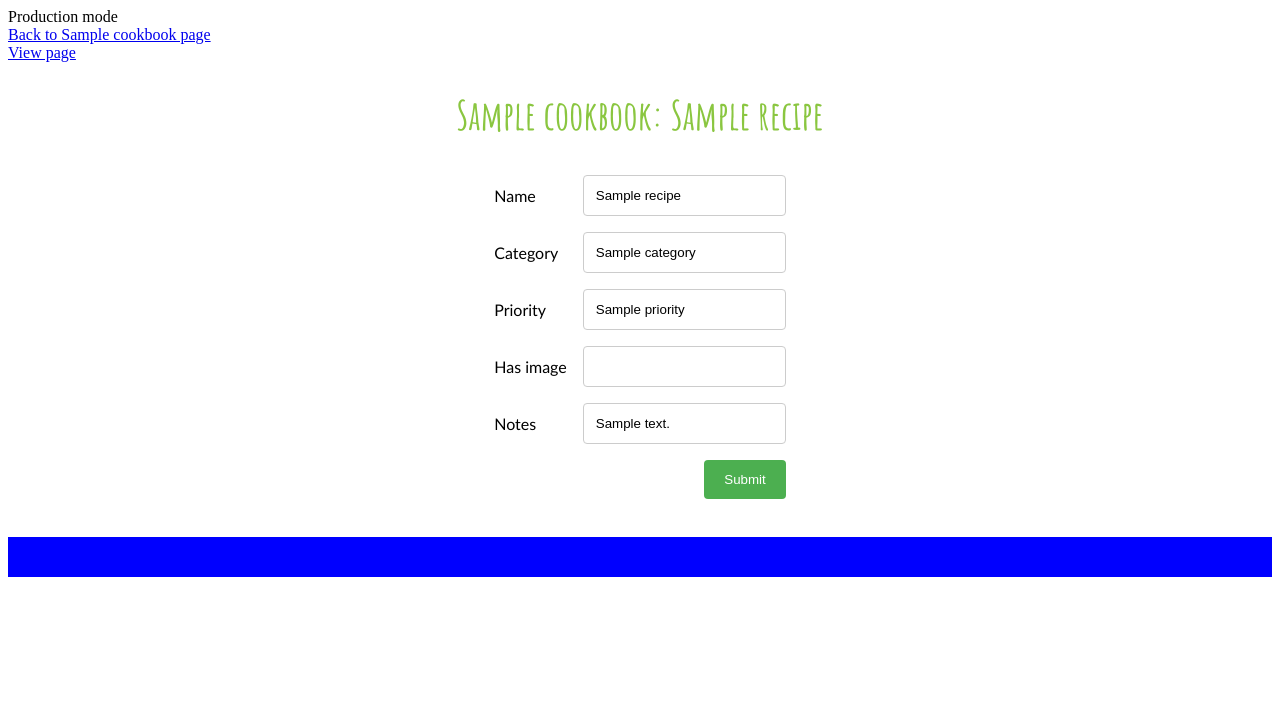
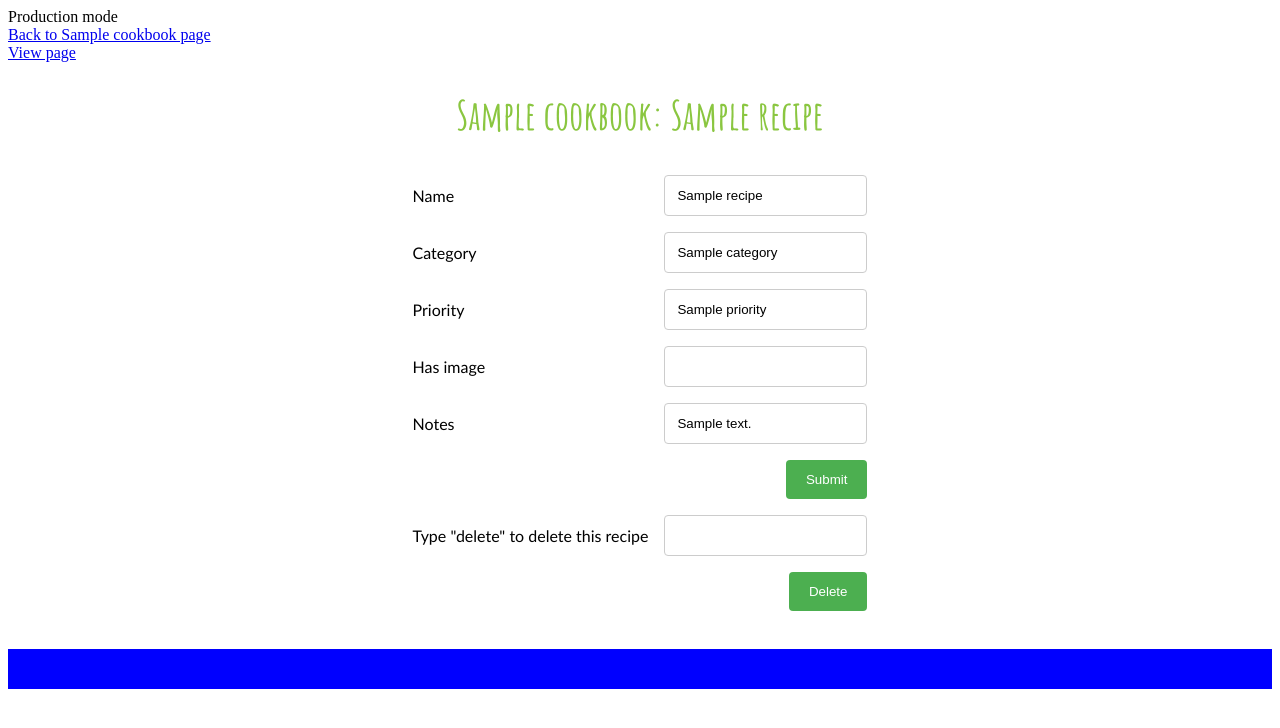
Before and after one commit to miriam-lau/Recipe_App, a Flask app: template src/templates/edit_recipe.html in a window 1280 px wide. Shown: the top 728 px of the page. Run offline with Flask 2, Linux system fonts and the light colour scheme; the template is opened without the code that fills it: most values are stand-ins (such as "Sample title", 1, 10 or a date in 2020); parts of the project's set-up code (start-up, migrations or seed data) failed here and were passed over.

Commit message:
Add ability to delete cookbooks/recipes/entries

```diff
--- a/src/app.py
+++ b/src/app.py
@@ -39,10 +39,19 @@ def add_cookbook():
     return redirect(url_for("render_cookbooks"))
 
 
-@app.route("/editcookbook/<int:id>", methods=["POST"])
+@app.route("/cookbook/edit/<int:id>", methods=["POST"])
 def edit_cookbook(id: int):
     cookbook_manager.modify_cookbook(id, request.form["cookbook_name"], request.form["cookbook_notes"])
     return redirect(url_for("render_cookbook", id=id))
+
+
+@app.route("/deletecookbook/<int:id>", methods=["POST"])
+def delete_cookbook(id: int):
+    if request.form["cookbook_delete"] != "delete":
+        return redirect(url_for("edit_cookbook", id=id))
+
+    cookbook_manager.delete_cookbook(recipe_manager, entry_manager, id)
+    return redirect(url_for("render_cookbooks"))
 
 
 @app.route("/cookbook/view/<int:id>")
@@ -69,12 +78,22 @@ def add_recipe():
     return redirect(url_for("render_cookbook", id=cookbook_id))
 
 
-@app.route("/editrecipe/<int:id>", methods=["POST"])
+@app.route("/recipe/edit/<int:id>", methods=["POST"])
 def edit_recipe(id: int):
     recipe_manager.modify_recipe(
         id, request.form["recipe_name"], request.form["recipe_category"], int(request.form["recipe_priority"]), \
         request.form["recipe_has_image"].lower() == 'true', request.form["recipe_notes"])
     return redirect(url_for("render_recipe", id=id))
+
+
+@app.route("/deleterecipe/<int:id>", methods=["POST"])
+def delete_recipe(id: int):
+    if request.form["recipe_delete"] != "delete":
+        return redirect(url_for("edit_recipe", id=id))
+
+    cookbook_id = recipe_manager.get_recipe(id).cookbook_id
+    recipe_manager.delete_recipe(cookbook_manager, entry_manager, id)
+    return redirect(url_for("render_cookbook", id=cookbook_id))
 
 
 @app.route("/recipe/view/<int:id>")
@@ -103,13 +122,23 @@ def add_entry():
     return redirect(url_for("render_recipe", id=recipe_id))
 
 
-@app.route("/editentry/<int:id>", methods=["POST"])
+@app.route("/entry/edit/<int:id>", methods=["POST"])
 def edit_entry(id: int):
     entry_manager.modify_entry(
         id, datetime.datetime.strptime(request.form["entry_date"], '%Y-%m-%d'), \
         float(request.form["entry_miriam_rating"]), float(request.form["entry_james_rating"]), \
         request.form["entry_miriam_comments"], request.form["entry_james_comments"])
     return redirect(url_for("render_entry", id=id))
+
+
+@app.route("/deleteentry/<int:id>", methods=["POST"])
+def delete_entry(id: int):
+    if request.form["entry_delete"] != "delete":
+        return redirect(url_for("edit_entry", id=id))
+
+    recipe_id = entry_manager.get_entry(id).recipe_id
+    entry_manager.delete_entry(recipe_manager, id)
+    return redirect(url_for("render_recipe", id=recipe_id))
 
 
 @app.route("/entry/view/<int:id>")
--- a/src/entities/cookbook.py
+++ b/src/entities/cookbook.py
@@ -16,6 +16,9 @@ class Cookbook:
 
     def add_recipe(self, recipe: Recipe):
         self._recipes.append(recipe)
+
+    def remove_recipe(self, recipe: Recipe):
+        self._recipes.remove(recipe)
 
     @property
     def id(self):
--- a/src/entities/cookbook_manager.py
+++ b/src/entities/cookbook_manager.py
@@ -54,6 +54,16 @@ class CookbookManager:
         cookbook.notes = notes
         self._write_cookbooks_to_file(filename)
 
+    def delete_cookbook(self, recipe_manager, entry_manager, id: int, filename: str=_get_cookbook_file()):
+        cookbook = self.get_cookbook(id)
+        cookbook_recipes = []
+        for recipe in cookbook.recipes:
+            cookbook_recipes.append(recipe)
+        for recipe in cookbook_recipes:
+            recipe_manager.delete_recipe(self, entry_manager, recipe.id)
+        del self._cookbooks[id]
+        self._write_cookbooks_to_file(filename)
+
     def _write_cookbooks_to_file(self, filename: str):
         with atomic_write(filename, keep=False) as f:
             writer = csv.writer(f, dialect=csv.excel)
--- a/src/entities/entry_manager.py
+++ b/src/entities/entry_manager.py
@@ -29,7 +29,7 @@ class EntryManager:
         self._entries = {}
 
     @staticmethod
-    def create_and_initialize_entry_manager(recipe_manager: RecipeManager, filename: str=_get_entry_file()):
+    def create_and_initialize_entry_manager(recipe_manager, filename: str=_get_entry_file()):
         entry_manager = EntryManager()
         with open(filename, 'rt') as csvfile:
             csv_reader = csv.reader(csvfile, dialect=csv.excel)
@@ -44,7 +44,7 @@ class EntryManager:
         assert entry.id is not None, "Entry id should not be None"
         self._entries[entry.id] = entry
 
-    def add_new_entry(self, recipe_manager: RecipeManager, entry: Entry, filename: str=_get_entry_file()):
+    def add_new_entry(self, recipe_manager, entry: Entry, filename: str=_get_entry_file()):
         assert entry.id is None, "Entry id should be None"
         entry_id = self._generate_entry_id()
         entry.id = entry_id
@@ -60,6 +60,12 @@ class EntryManager:
         entry.james_rating = james_rating
         entry.miriam_comments = miriam_comments
         entry.james_comments = james_comments
+        self._write_entries_to_file(filename)
+
+    def delete_entry(self, recipe_manager, id: int, filename: str=_get_entry_file()):
+        entry = self.get_entry(id)
+        recipe_manager.get_recipe(entry.recipe_id).remove_entry(entry)
+        del self._entries[id]
         self._write_entries_to_file(filename)
 
     def _write_entries_to_file(self, filename: str):
--- a/src/entities/recipe.py
+++ b/src/entities/recipe.py
@@ -17,6 +17,9 @@ class Recipe:
 
     def add_entry(self, entry: Entry):
         self._entries.append(entry)
+
+    def remove_entry(self, entry: Entry):
+        self._entries.remove(entry)
 
     @property
     def id(self):
--- a/src/entities/recipe_manager.py
+++ b/src/entities/recipe_manager.py
@@ -29,7 +29,7 @@ class RecipeManager:
         self._recipes = {}
 
     @staticmethod
-    def create_and_initialize_recipe_manager(cookbook_manager: CookbookManager, filename: str=_get_recipe_file()):
+    def create_and_initialize_recipe_manager(cookbook_manager, filename: str=_get_recipe_file()):
         recipe_manager = RecipeManager()
         with open(filename, 'rt') as csvfile:
             csv_reader = csv.reader(csvfile, dialect=csv.excel)
@@ -39,12 +39,12 @@ class RecipeManager:
         return recipe_manager
 
     # Adds recipes that already have an id.
-    def add_existing_recipe(self, cookbook_manager: CookbookManager, recipe: Recipe):
+    def add_existing_recipe(self, cookbook_manager, recipe: Recipe):
         assert recipe.id is not None, "Recipe id should not be None"
         self._recipes[recipe.id] = recipe
         cookbook_manager.get_cookbook(recipe.cookbook_id).add_recipe(recipe)
 
-    def add_new_recipe(self, cookbook_manager: CookbookManager, recipe: Recipe, filename: str=_get_recipe_file()):
+    def add_new_recipe(self, cookbook_manager, recipe: Recipe, filename: str=_get_recipe_file()):
         assert recipe.id is None, "Recipe id should be None"
         recipe_id = self._generate_recipe_id()
         recipe.id = recipe_id
@@ -60,6 +60,17 @@ class RecipeManager:
         recipe.priority = priority
         recipe.has_image = has_image
         recipe.notes = notes
+        self._write_recipes_to_file(filename)
+
+    def delete_recipe(self, cookbook_manager, entry_manager, id: int, filename: str=_get_recipe_file()):
+        recipe = self.get_recipe(id)
+        recipe_entries = []
+        for entry in recipe.entries:
+            recipe_entries.append(entry)
+        for entry in recipe_entries:
+            entry_manager.delete_entry(self, entry.id)
+        cookbook_manager.get_cookbook(recipe.cookbook_id).remove_recipe(recipe)
+        del self._recipes[id]
         self._write_recipes_to_file(filename)
 
     def _write_recipes_to_file(self, filename: str):
--- a/src/templates/edit_recipe.html
+++ b/src/templates/edit_recipe.html
@@ -5,8 +5,8 @@
 <a href="/recipe/view/{{recipe.id}}">View page</a><br/>
 <h1>{{cookbook.name}}: {{recipe.name}}</h1>
 <div class="recipe-info">
-  <form action="/editrecipe/{{recipe.id}}">
-    <table class="infotable">
+  <table class="infotable">
+    <form action="/editrecipe/{{recipe.id}}">
       <tr>
         <td>Name</td><td><input type="text" id="recipe_name" name="recipe_name" value="{{recipe.name}}"></td>
       </tr>
@@ -23,7 +23,11 @@
         <td>Notes</td><td><input type="text" id="recipe_notes" name="recipe_notes" value="{{recipe.notes}}"></td>
       </tr>
       <tr><td></td><td><input type="submit" value="Submit" formmethod="post"></td></tr>
-    </table>
-  </form>
+    </form>
+    <form action="/deleterecipe/{{recipe.id}}">
+      <tr><td>Type "delete" to delete this recipe</td><td><input type="text" id="recipe_delete" name="recipe_delete"/></td>
+      <tr><td></td><td><input type="submit" value="Delete" formmethod="post"></td></tr>
+    </form>
+  </table>
 </div>
 {% endblock %}
```
Also changed, not shown: src/templates/edit_cookbook.html (+6 -2 lines), src/templates/edit_entry.html (+8 -4 lines).
